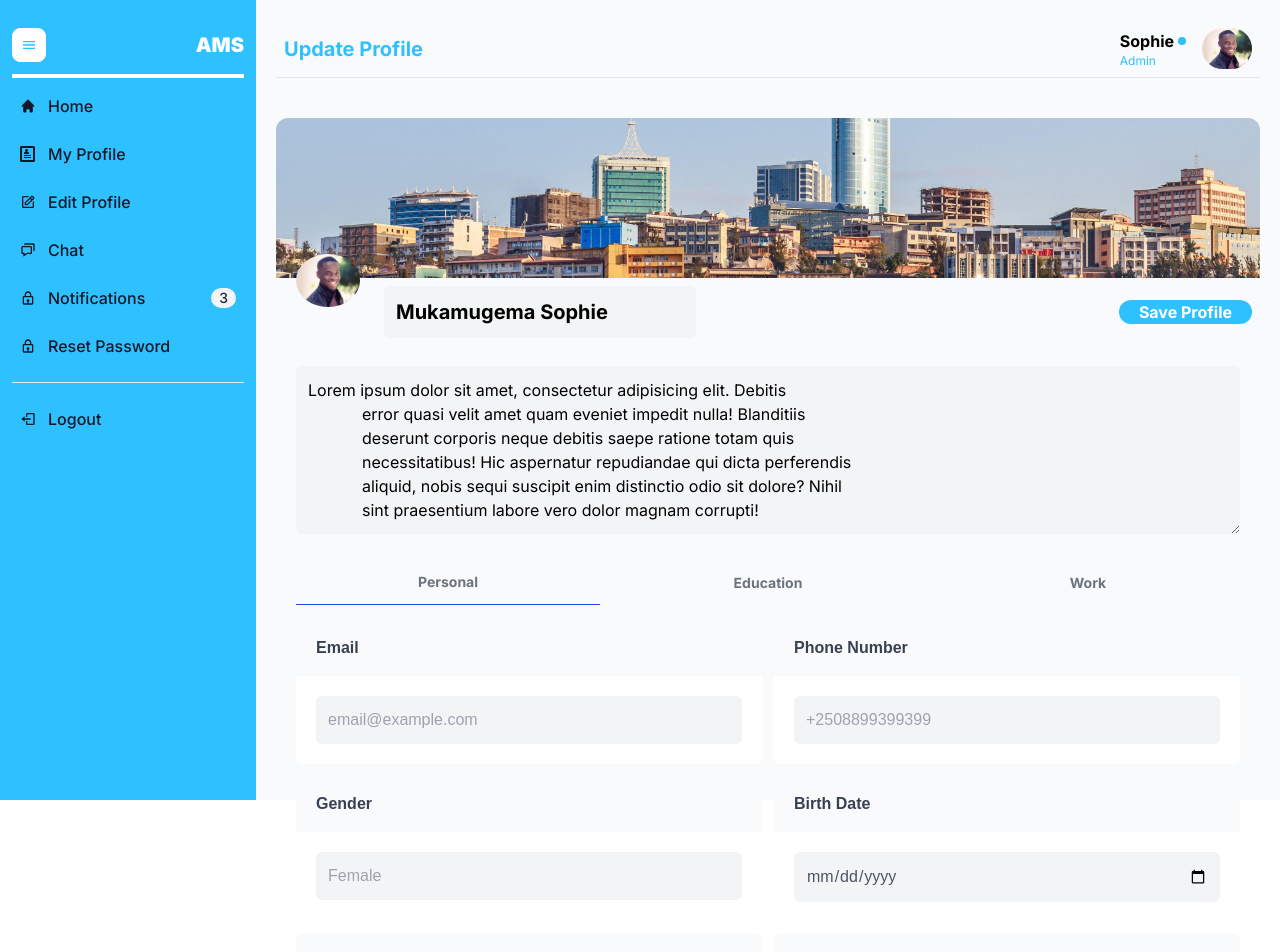
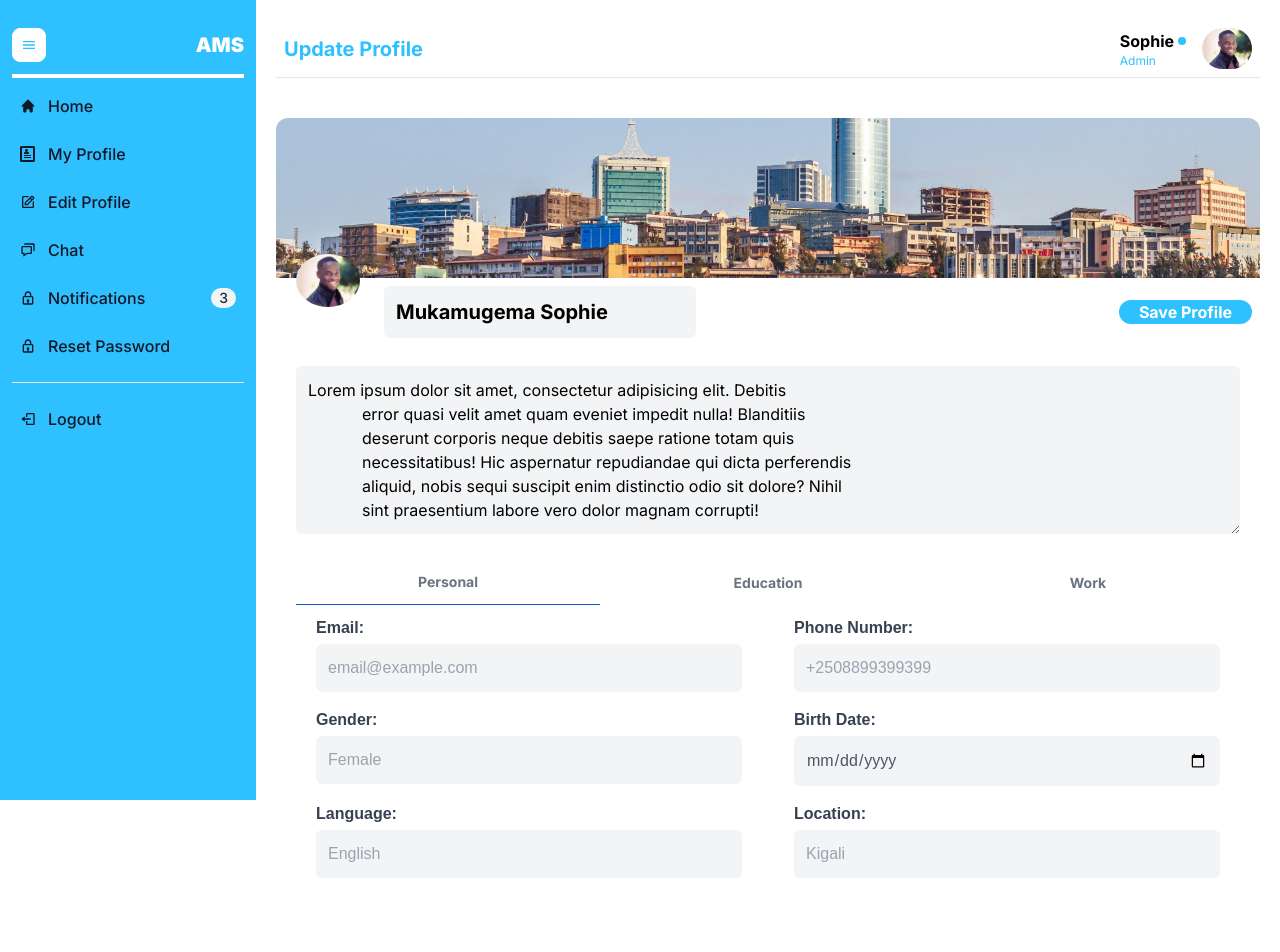
Before and after one commit to songa1/AMS, a Next.js app: page /dashboard/update-profile in a window 1280 px wide. Shown: the top 952 px of the page. After the commit the page ends 926 px from the top, so only its background shows below. Built offline with nearby package versions, Linux system fonts and the light colour scheme; a web font is replaced by a local one.

Commit message:
I have worked on the page of edit

```diff
--- a/app/globals.css
+++ b/app/globals.css
@@ -52,3 +52,15 @@
   margin-bottom: 20px;
   word-wrap: break-word;
 }
+
+.p-panel {
+  @apply flex flex-col gap-0;
+}
+
+.p-panel-header {
+  @apply bg-white py-0 my-0;
+}
+
+.p-panel-content {
+  @apply py-2;
+}
--- a/components/Dashboard/Layout.tsx
+++ b/components/Dashboard/Layout.tsx
@@ -34,7 +34,7 @@ function Layout({ children }: { children: React.ReactNode }) {
       <div className="fixed w-64 h-screen">
         <Sidebar />
       </div>
-      <div className="p-5 w-full relative ml-64 bg-gray-50 h-screen">
+      <div className="p-5 w-full relative ml-64 h-screen">
         {children}
       </div>
     </div>
--- a/components/Dashboard/TopTitle.tsx
+++ b/components/Dashboard/TopTitle.tsx
@@ -6,7 +6,7 @@ import { GoDotFill } from "react-icons/go";
 
 function TopTitle({ title }: { title: string }) {
   return (
-    <div className="flex w-full justify-between items-center mb-10 border-b p-2">
+    <div className="flex w-full justify-between items-center mb-10 border-b border-gray-200 p-2 cursor-pointer">
       <h1 className="text-xl text-mainBlue font-bold">{title}</h1>
       <div className="flex gap-3 items-center">
         <div className="flex flex-col items-start">
--- a/components/Dashboard/UpdateProfile.tsx
+++ b/components/Dashboard/UpdateProfile.tsx
@@ -18,7 +18,7 @@ function UpdateProfile() {
 
   const Personal = () => (
     <div className="grid grid-cols-2 gap-3">
-      <Panel header="Email">
+      <Panel header="Email:">
         <InputText
           variant="filled"
           className="w-full p-3"
@@ -26,7 +26,7 @@ function UpdateProfile() {
           placeholder="email@example.com"
         />
       </Panel>
-      <Panel header="Phone Number">
+      <Panel className="bg-white" header="Phone Number:">
         <InputText
           variant="filled"
           className="w-full p-3"
@@ -34,7 +34,7 @@ function UpdateProfile() {
           placeholder="+2508899399399"
         />
       </Panel>
-      <Panel header="Gender">
+      <Panel header="Gender:">
         <InputText
           variant="filled"
           className="w-full p-3"
@@ -42,10 +42,10 @@ function UpdateProfile() {
           placeholder="Female"
         />
       </Panel>
-      <Panel header="Birth Date">
+      <Panel header="Birth Date:">
         <InputText variant="filled" className="w-full p-3" type="date" />
       </Panel>
-      <Panel header="Language">
+      <Panel header="Language:">
         <InputText
           variant="filled"
           className="w-full p-3"
@@ -53,7 +53,7 @@ function UpdateProfile() {
           placeholder="English"
         />
       </Panel>
-      <Panel header="Location">
+      <Panel header="Location:">
         <InputText
           variant="filled"
           className="w-full p-3"
```
